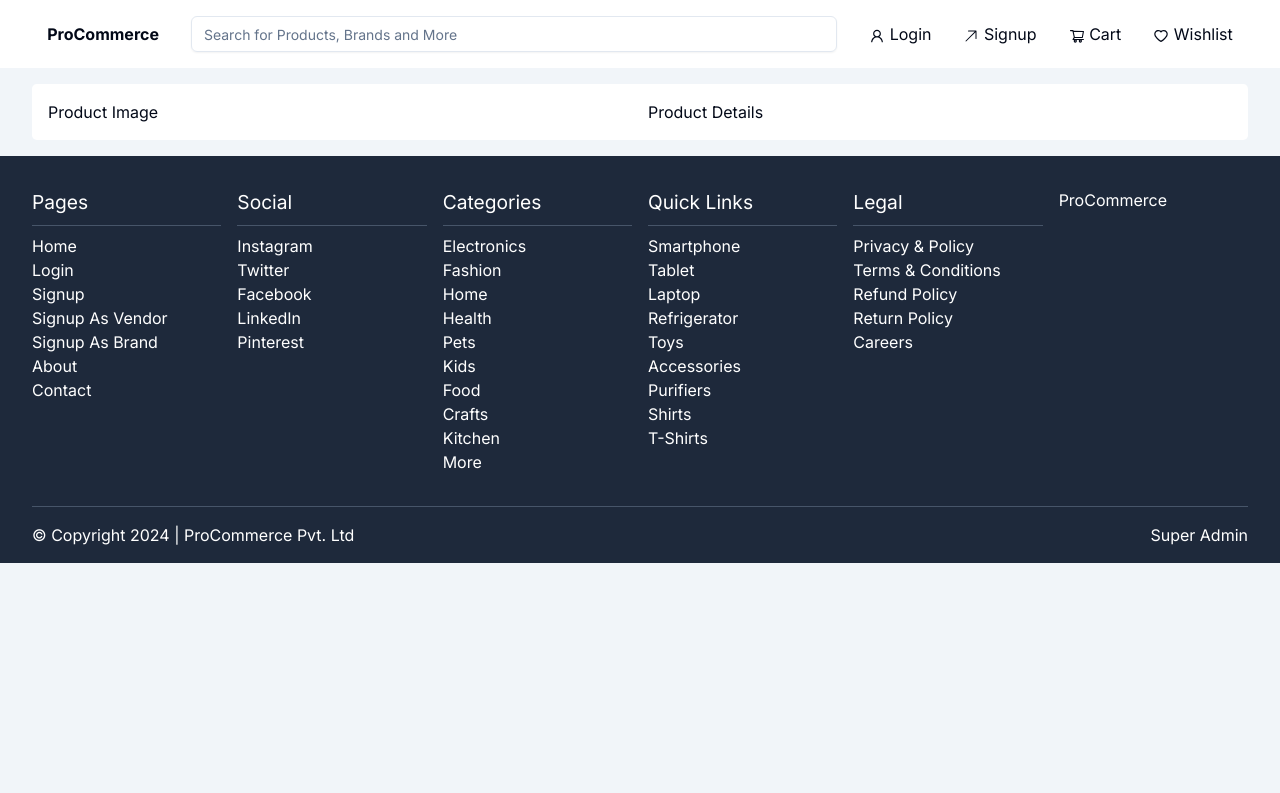
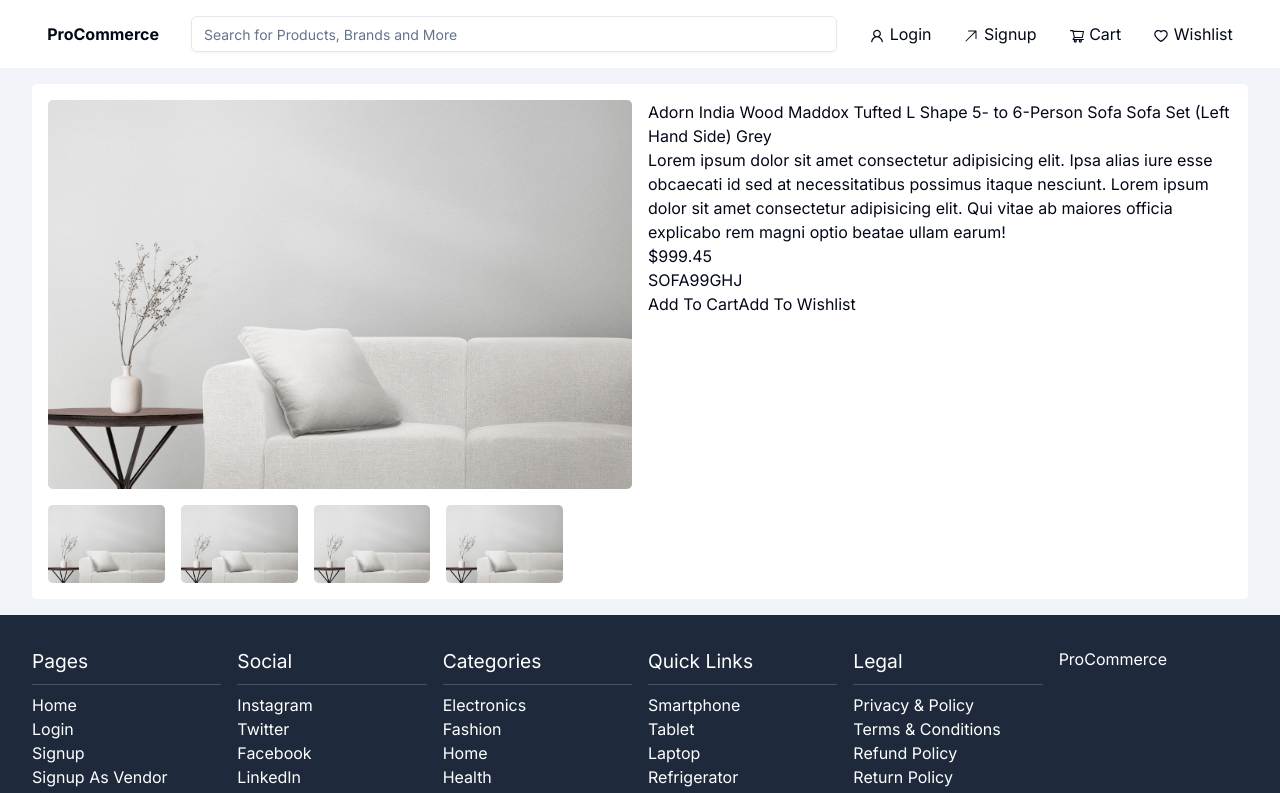
Before and after one commit to harshitclub/ProCommerce, a Next.js app in the folder frontend/: page /product/1 in a window 1280 px wide. Shown: the top 793 px of the page. Built offline with nearby package versions, Linux system fonts and the light colour scheme.

Commit message:
@working-on-product-page

```diff
--- a/frontend/src/app/(auth)/login/page.tsx
+++ b/frontend/src/app/(auth)/login/page.tsx
@@ -17,7 +17,7 @@ export default function Login() {
   };
   return (
     <>
-      <section className="login width100 flex alignCenter justifyCenter">
+      <section className="login width100 flex alignCenter justifyCenter ">
         <div className="loginContainer width95 maxWidth flex alignCenter justifyCenter">
           <div className="loginForm">
             <h1>Login to ProCommerce</h1>
@@ -72,7 +72,6 @@ export default function Login() {
           </div>
         </div>
       </section>
-      ;
     </>
   );
 }
--- a/frontend/src/app/(auth)/login/style.css
+++ b/frontend/src/app/(auth)/login/style.css
@@ -1,6 +1,10 @@
+.login {
+  height: 80vh;
+}
+
 .login > .loginContainer > .loginForm {
   background-color: #fff;
-  margin: 5rem 0;
+
   border-radius: 0.3rem;
   padding: 1rem;
 }
--- a/frontend/src/app/(auth)/signup/style.css
+++ b/frontend/src/app/(auth)/signup/style.css
@@ -1,6 +1,9 @@
+.signup {
+  height: 80vh;
+}
+
 .signup > .signupContainer > .signupForm {
   background-color: #fff;
-  margin: 5rem 0;
   border-radius: 0.3rem;
   padding: 1rem;
 }
--- a/frontend/src/app/(products)/product/[id]/page.tsx
+++ b/frontend/src/app/(products)/product/[id]/page.tsx
@@ -1,11 +1,43 @@
+import Image from "next/image";
 import "./style.css";
+import product from "@/assets/demo.jpg";
 export default function Product() {
   return (
     <>
       <section className="productInfo width100 flex alignCenter justifyCenter">
-        <div className="productInfoContainer width95 maxWidth flex alignCenter justifyCenter gap1">
-          <div className="productImages width50">Product Image</div>
-          <div className="productDetails width50">Product Details</div>
+        <div className="productInfoContainer width95 maxWidth flex alignStart justifyCenter gap1">
+          <div className="productImages width50">
+            <div className="mainImage marginBottom1">
+              <Image src={product} alt="product" />
+            </div>
+            <div className="otherPImages flex alignCenter justifyStart gap1">
+              <Image src={product} alt="" />
+              <Image src={product} alt="" />
+              <Image src={product} alt="" />
+              <Image src={product} alt="" />
+            </div>
+          </div>
+          <div className="productDetails width50 ">
+            <div className="productDContent">
+              <h1>
+                Adorn India Wood Maddox Tufted L Shape 5- to 6-Person Sofa Sofa
+                Set (Left Hand Side) Grey{" "}
+              </h1>
+              <p>
+                Lorem ipsum dolor sit amet consectetur adipisicing elit. Ipsa
+                alias iure esse obcaecati id sed at necessitatibus possimus
+                itaque nesciunt. Lorem ipsum dolor sit amet consectetur
+                adipisicing elit. Qui vitae ab maiores officia explicabo rem
+                magni optio beatae ullam earum!
+              </p>
+              <p className="productPrice">$999.45</p>
+              <p className="productSku">SOFA99GHJ</p>
+              <div className="addCartwish">
+                <button>Add To Cart</button>
+                <button>Add To Wishlist</button>
+              </div>
+            </div>
+          </div>
         </div>
       </section>
     </>
--- a/frontend/src/app/(products)/product/[id]/style.css
+++ b/frontend/src/app/(products)/product/[id]/style.css
@@ -2,5 +2,16 @@
   background-color: #fff;
   padding: 1rem;
   border-radius: 0.3rem;
-  margin: 1rem 0 0 0;
+  margin: 1rem 0 1rem 0;
 }
+
+.productInfo > .productInfoContainer > .productImages > .mainImage > img {
+  border-radius: 0.3rem;
+  cursor: pointer;
+}
+
+.productInfo > .productInfoContainer > .productImages > .otherPImages > img {
+  width: 20%;
+  border-radius: 0.3rem;
+  cursor: pointer;
+}
--- a/frontend/src/components/global/footer/style.css
+++ b/frontend/src/components/global/footer/style.css
@@ -1,6 +1,5 @@
 footer {
   background-color: var(--mainBg3);
-  margin: 1rem 0 0 0;
 }
 
 footer > .footerContainer {
--- a/frontend/src/components/global/navbar/Navbar.tsx
+++ b/frontend/src/components/global/navbar/Navbar.tsx
@@ -1,5 +1,6 @@
 import "./style.css";
 import { Input } from "@/components/ui/input";
+import Link from "next/link";
 import {
   AiOutlineHeart,
   AiOutlineShoppingCart,
@@ -11,7 +12,9 @@ export default function Navbar() {
     <nav className="width100 flex alignCenter justifyCenter">
       <div className="navbar flex spaceBtw alignCenter gap2 width95 maxWidth">
         <div className="logo">
-          <h1>ProCommerce</h1>
+          <h1>
+            <Link href="/">ProCommerce</Link>
+          </h1>
         </div>
         <div className="navSearch">
           <Input
@@ -22,14 +25,14 @@ export default function Navbar() {
         <div className="menu">
           <ul className="flex gap2">
             <li>
-              <a href="/">
+              <Link href="/login">
                 <AiOutlineUser style={{ display: "inline-block" }} /> Login
-              </a>
+              </Link>
             </li>
             <li>
-              <a href="/">
+              <Link href="/signup">
                 <HiArrowUpRight style={{ display: "inline-block" }} /> Signup
-              </a>
+              </Link>
             </li>
             <li>
               <a href="/">
--- a/frontend/src/components/local/pages/home/homeProducts/style.css
+++ b/frontend/src/components/local/pages/home/homeProducts/style.css
@@ -1,6 +1,6 @@
 .homeProducts > .hProductsContainer {
   background-color: #fff;
-  margin: 1rem 0 0 0;
+  margin: 1rem 0 1rem 0;
   padding: 1rem;
   border-radius: 0.3rem;
 }
```
Also changed, not shown: frontend/src/assets/demo.jpg (added), 1 other file (tests, documents, lock files or other folders).
